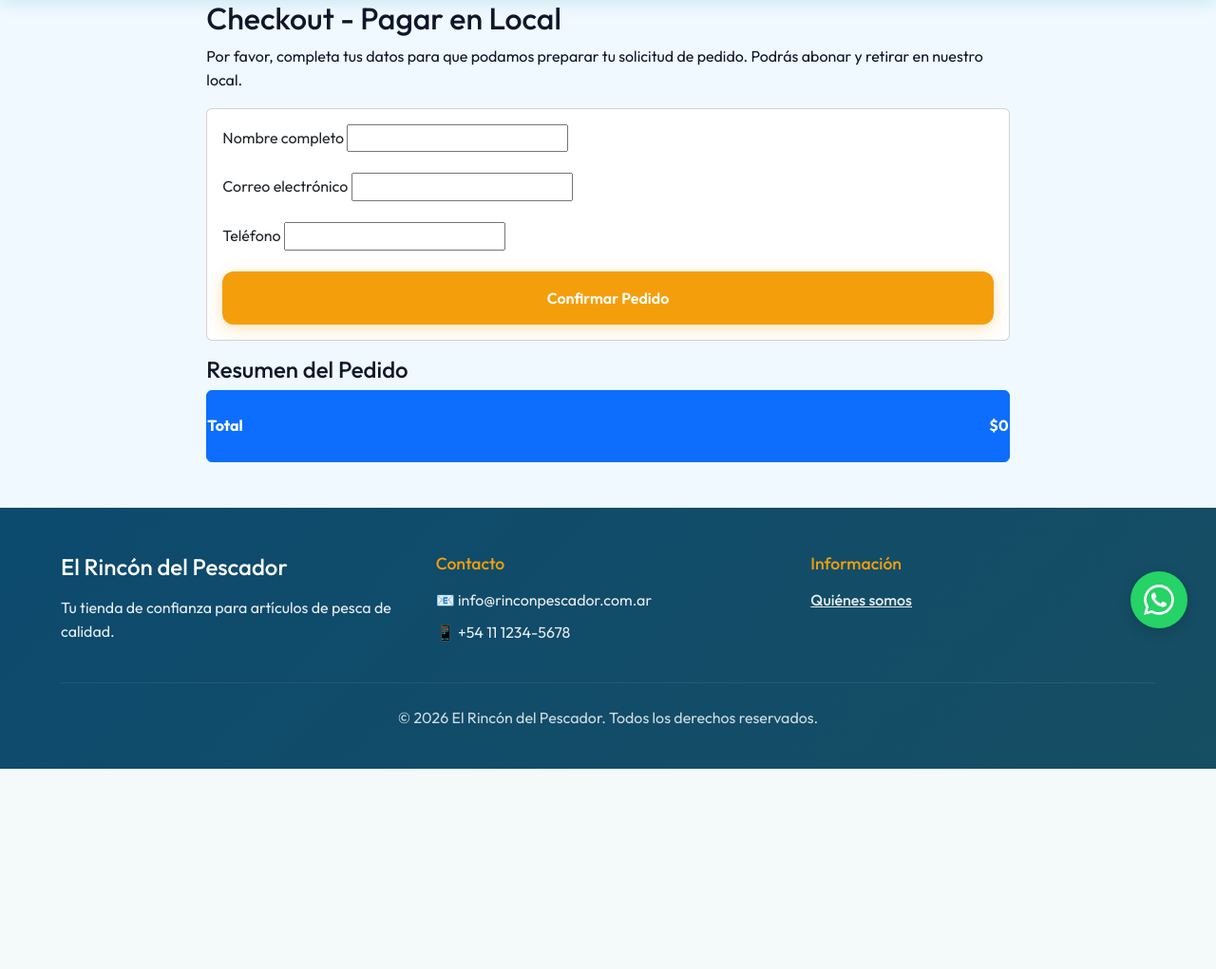
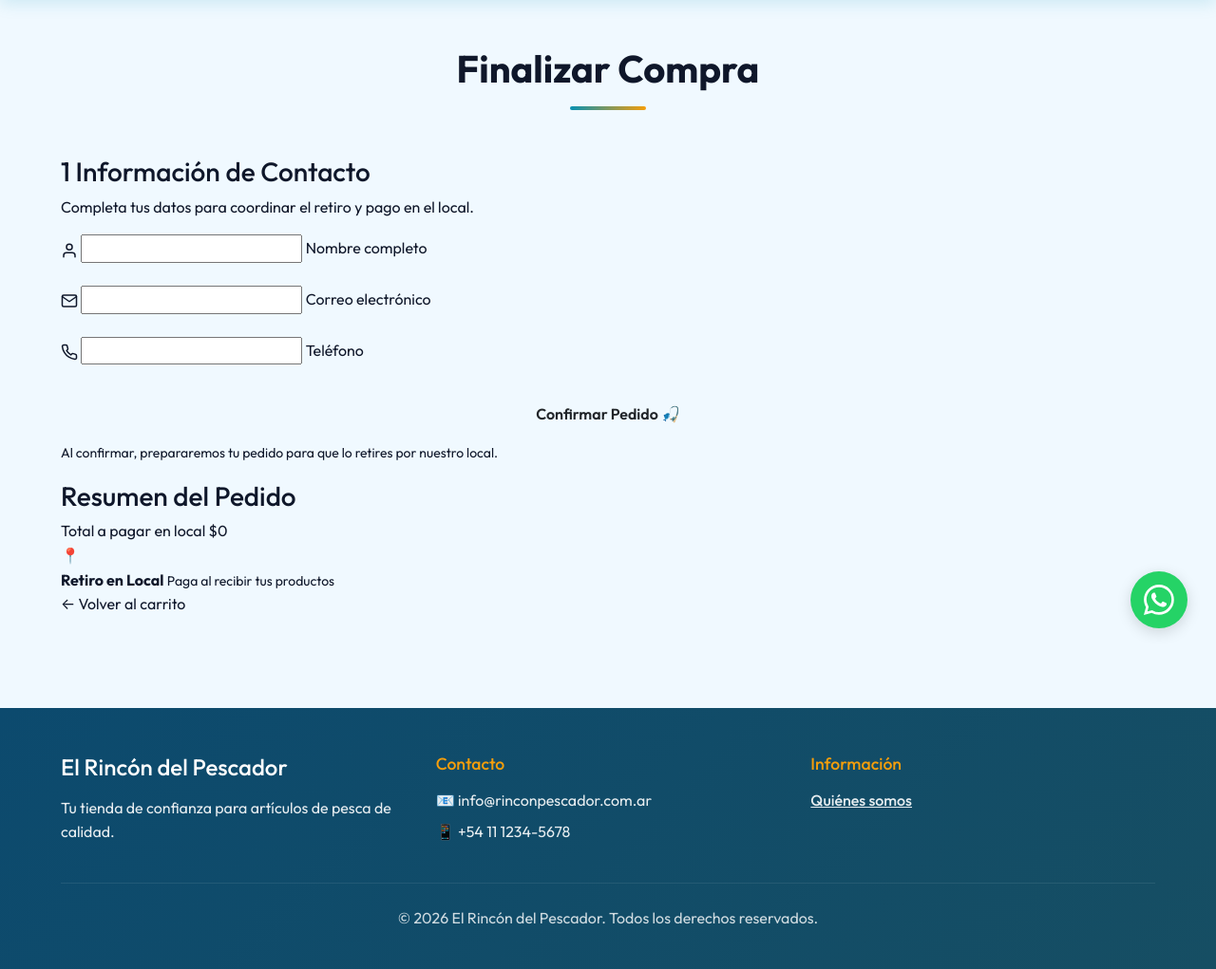
Before and after one commit to auditoretzio/rincon, a Django app: template tienda/templates/tienda/checkout.html in a window 1280 px wide. Shown: the part 108-1129 px from the top of the page at 95% size. Before the commit the page ends 918 px from the top, so only its background shows below. Run offline with Django 4.2, Linux system fonts and the light colour scheme; the template is opened without the code that fills it: values that come from a table or form of the project are taken from there, others are empty.

Commit message:
cambio en el formulario

```diff
--- a/tienda/templates/tienda/checkout.html
+++ b/tienda/templates/tienda/checkout.html
@@ -1,48 +1,116 @@
 {% extends 'tienda/base.html' %}
 
 {% block content %}
-<div class="row">
-    <div class="col-md-8 offset-md-2">
-        <h2>Checkout - Pagar en Local</h2>
-        <p>Por favor, completa tus datos para que podamos preparar tu solicitud de pedido. Podrás abonar y retirar en
-            nuestro local.</p>
+<section class="section checkout-section">
+    <div class="container">
+        <h1 class="section-title">Finalizar Compra</h1>
 
-        <div class="card">
-            <div class="card-body">
-                <form method="post">
+        <div class="checkout-grid">
+            <!-- Columna Izquierda: Formulario -->
+            <div class="checkout-form-column">
+                <div class="checkout-card">
+                    <div class="checkout-card-header">
+                        <h3><span class="step-number">1</span> Información de Contacto</h3>
+                        <p>Completa tus datos para coordinar el retiro y pago en el local.</p>
+                    </div>
+                    <div class="checkout-card-body">
+                        <form method="post" class="modern-form">
                             {% csrf_token %}
                             {% for field in form %}
-                    <div class="mb-3">
-                        <label for="{{ field.id_for_label }}" class="form-label">{{ field.label }}</label>
+                            <div class="form-group mb-4">
+                                <div class="floating-label-group">
+                                    <div class="field-icon-wrapper">
+                                        {% if field.name == 'nombre' %}
+                                        <svg xmlns="http://www.w3.org/2000/svg" width="18" height="18"
+                                            viewBox="0 0 24 24" fill="none" stroke="currentColor" stroke-width="2"
+                                            stroke-linecap="round" stroke-linejoin="round" class="field-icon">
+                                            <path d="M20 21v-2a4 4 0 0 0-4-4H8a4 4 0 0 0-4 4v2"></path>
+                                            <circle cx="12" cy="7" r="4"></circle>
+                                        </svg>
+                                        {% elif field.name == 'email' %}
+                                        <svg xmlns="http://www.w3.org/2000/svg" width="18" height="18"
+                                            viewBox="0 0 24 24" fill="none" stroke="currentColor" stroke-width="2"
+                                            stroke-linecap="round" stroke-linejoin="round" class="field-icon">
+                                            <path
+                                                d="M4 4h16c1.1 0 2 .9 2 2v12c0 1.1-.9 2-2 2H4c-1.1 0-2-.9-2-2V6c0-1.1.9-2 2-2z">
+                                            </path>
+                                            <polyline points="22,6 12,13 2,6"></polyline>
+                                        </svg>
+                                        {% elif field.name == 'telefono' %}
+                                        <svg xmlns="http://www.w3.org/2000/svg" width="18" height="18"
+                                            viewBox="0 0 24 24" fill="none" stroke="currentColor" stroke-width="2"
+                                            stroke-linecap="round" stroke-linejoin="round" class="field-icon">
+                                            <path
+                                                d="M22 16.92v3a2 2 0 0 1-2.18 2 19.79 19.79 0 0 1-8.63-3.07 19.5 19.5 0 0 1-6-6 19.79 19.79 0 0 1-3.07-8.67A2 2 0 0 1 4.11 2h3a2 2 0 0 1 2 1.72 12.84 12.84 0 0 0 .7 2.81 2 2 0 0 1-.45 2.11L8.09 9.91a16 16 0 0 0 6 6l1.27-1.27a2 2 0 0 1 2.11-.45 12.84 12.84 0 0 0 2.81.7A2 2 0 0 1 22 16.92z">
+                                            </path>
+                                        </svg>
+                                        {% endif %}
                                         {{ field }}
+                                        <label for="{{ field.id_for_label }}"
+                                            class="form-label-custom-floating">{{field.label }}</label>
+                                    </div>
+                                </div>
                                 {% if field.errors %}
-                        <div class="alert alert-danger">
+                                <div class="form-error">
                                     {{ field.errors }}
                                 </div>
                                 {% endif %}
                             </div>
                             {% endfor %}
 
-                    <button type="submit" class="btn btn-primary w-100">Confirmar Pedido</button>
+                            <div class="checkout-actions">
+                                <button type="submit" class="btn btn-confirm-order btn-lg w-100">
+                                    Confirmar Pedido 🎣
+                                </button>
+                                <p class="checkout-note">
+                                    <small>Al confirmar, prepararemos tu pedido para que lo retires por nuestro
+                                        local.</small>
+                                </p>
+                            </div>
                         </form>
                     </div>
                 </div>
+            </div>
 
-        <div class="mt-3">
-            <h4>Resumen del Pedido</h4>
-            <ul class="list-group">
+            <!-- Columna Derecha: Resumen -->
+            <div class="checkout-summary-column">
+                <div class="checkout-summary-card">
+                    <h3>Resumen del Pedido</h3>
+                    <div class="summary-items">
                         {% for item in carrito %}
-                <li class="list-group-item d-flex justify-content-between align-items-center">
-                    {{ item.producto.nombre }} (x{{ item.cantidad }})
-                    <span>${{ item.total_precio }}</span>
-                </li>
+                        <div class="summary-item">
+                            <div class="item-info">
+                                <span class="item-name">{{ item.producto.nombre }}</span>
+                                <span class="item-quantity">Cant: {{ item.cantidad }}</span>
+                            </div>
+                            <span class="item-price">${{ item.total_precio }}</span>
+                        </div>
                         {% endfor %}
-                <li class="list-group-item d-flex justify-content-between align-items-center active">
-                    <strong>Total</strong>
-                    <strong>${{ carrito.get_total_price }}</strong>
-                </li>
-            </ul>
+                    </div>
+
+                    <div class="summary-divider"></div>
+
+                    <div class="summary-total">
+                        <span>Total a pagar en local</span>
+                        <span class="total-amount">${{ carrito.get_total_price }}</span>
+                    </div>
+
+                    <div class="summary-footer">
+                        <div class="payment-method">
+                            <span class="method-icon">📍</span>
+                            <div class="method-details">
+                                <strong>Retiro en Local</strong>
+                                <small>Paga al recibir tus productos</small>
                             </div>
                         </div>
                     </div>
+                </div>
+
+                <a href="{% url 'tienda:ver_carrito' %}" class="back-to-cart">
+                    ← Volver al carrito
+                </a>
+            </div>
+        </div>
+    </div>
+</section>
 {% endblock %}
```
Lines whose indentation alone changed are shown as unchanged.
